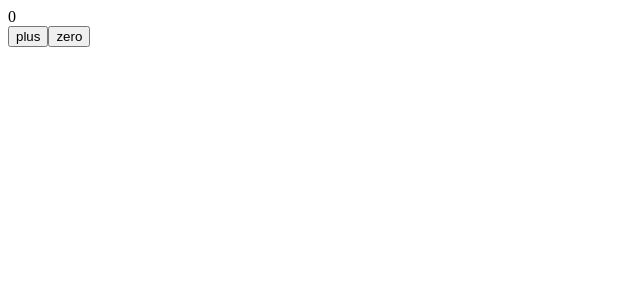
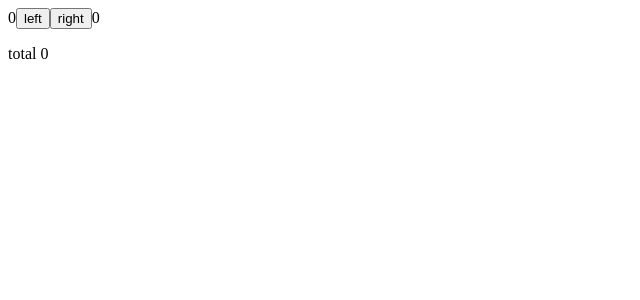
Before and after one commit to vchlinnn/web-frontend-prac, a React (Vite) app: page / in a window 1280 px wide. Shown: the top 300 px of the page, without its empty margins (0-640 px from the left). Built offline with nearby package versions, Linux system fonts and the light colour scheme.

Commit message:
Complex state and handling arrays

```diff
--- a/src/App.jsx
+++ b/src/App.jsx
@@ -12,17 +12,34 @@
  */
 
 const App = () => {
-  const [ counter, setCounter ] = useState(0)
+  const [left, setLeft] = useState(0)
+  const [right, setRight] = useState(0)
+
+  const [allClicks, setAll] = useState([])
+  const [total, setTotal] = useState(0)
+
+  const handleLeftClick = () => {
+    setAll(allClicks.concat('L'))
+    const updatedLeft = left + 1
+    setLeft(updatedLeft)
+    setTotal(updatedLeft + right)
+  }
+
+  const handleRightClick = () => {
+    setAll(allClicks.concat('R'))
+    setRight(right + 1)
+    setTotal(left + right)
+  }
 
   return (
     <div>
-      <div>{counter}</div>
-      <button onClick={() => setCounter(counter + 1)}>
-        plus
-      </button>
-      <button onClick={() => setCounter(0)}>
-        zero
-      </button>
+      {left}
+      <button onClick={handleLeftClick}>left</button>
+      <button onClick={handleRightClick}>right</button>
+      {right}
+
+      <p>{allClicks.join(' ')}</p>
+      <p>total {total}</p>
     </div>
   )
 }
```
